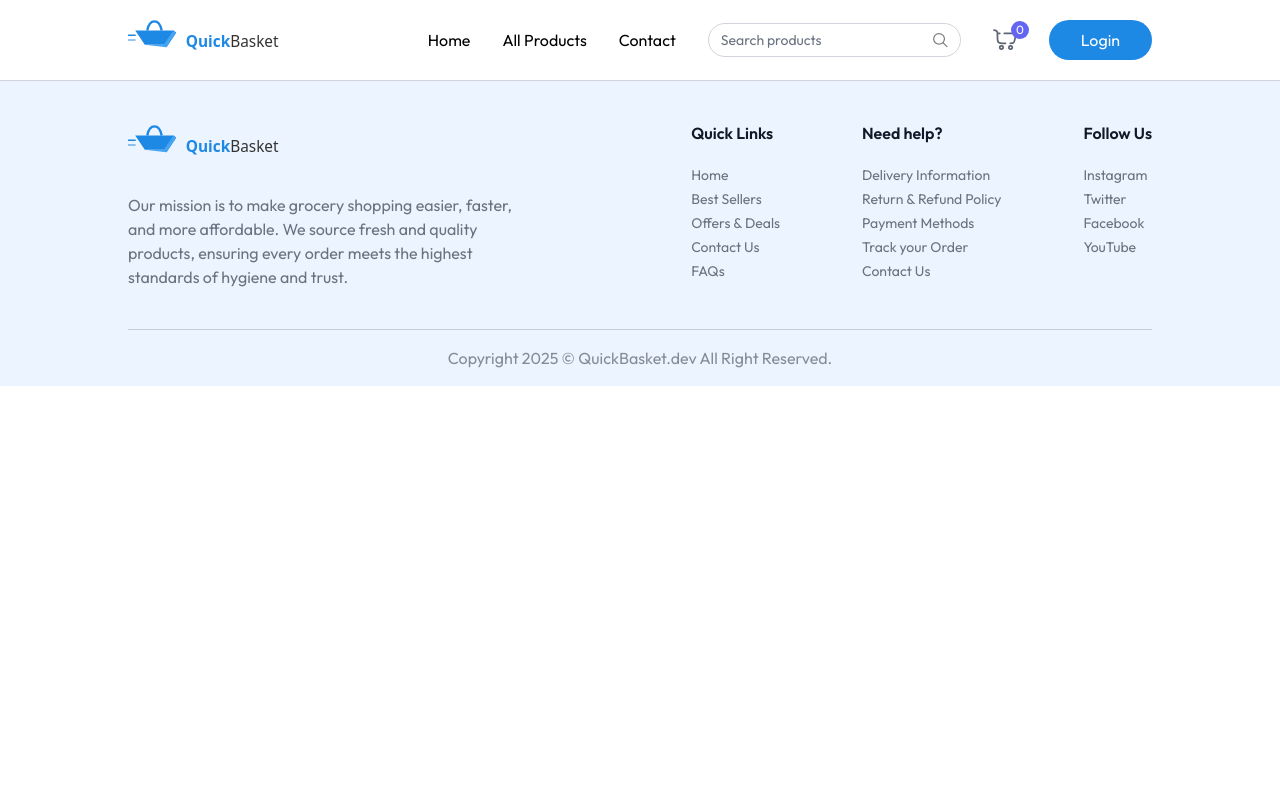
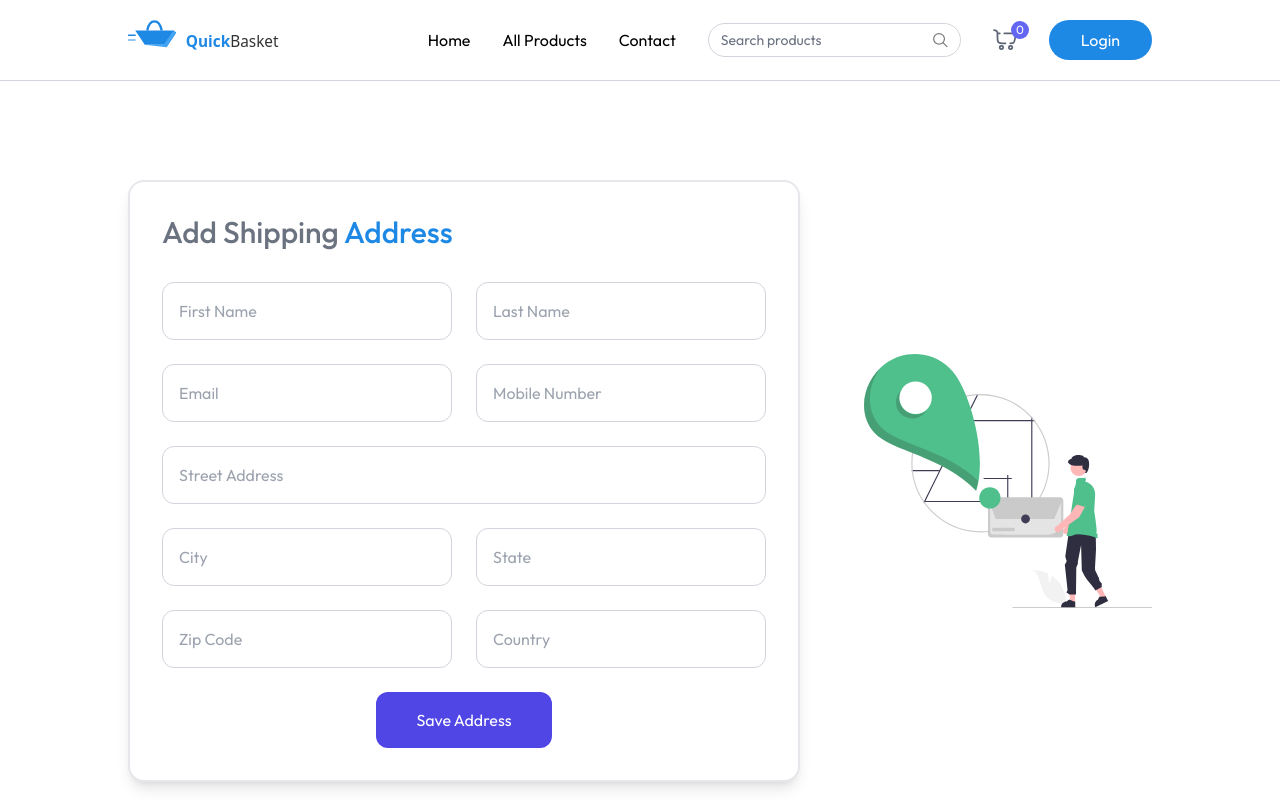
Before and after one commit to Ravi-Katiyar04/QuickBasket, a React (Vite) app in the folder frontend/: page /add-address in a window 1280 px wide. Shown: the top 800 px of the page. Built offline with nearby package versions, Linux system fonts and the light colour scheme.

Commit message:
AddAddress page added

```diff
--- a/frontend/src/App.jsx
+++ b/frontend/src/App.jsx
@@ -10,7 +10,7 @@ import AllProduct from "./pages/AllProduct"
 import ProductCategory from "./pages/ProductCategory"
 import ProductDetails from "./pages/ProductDetails"
 import Cart from "./pages/Cart"
-
+import AddAddress from "./pages/AddAddress"
 const App = () => {
 
   const isSellerPath= useLocation().pathname.includes("seller");
@@ -32,6 +32,8 @@ const App = () => {
           <Route path="/products/:category" element={<ProductCategory />} />
           <Route path="/products/:category/:id" element={<ProductDetails />} />
           <Route path="/cart" element={<Cart />} />
+          <Route path="/add-address" element={<AddAddress />} />
+
 
         </Routes>
       </div>
--- a/frontend/src/context/AppContext.jsx
+++ b/frontend/src/context/AppContext.jsx
@@ -2,6 +2,7 @@ import { createContext, useContext, useState, useEffect } from "react";
 import { useNavigate } from "react-router-dom";
 import { dummyProducts } from "../assets/assets";
 import toast from "react-hot-toast";
+import { dummyAddress } from "../assets/assets";
 
 // Create a context for the app
 // This context will be used to share state and functions across the application
@@ -96,7 +97,6 @@ export const AppContextProvider = ({ children }) => {
         setSearchQuery,
         getCartCount,
         getTotalPrice,
-
     };
 
     return (
--- /dev/null
+++ b/frontend/src/pages/AddAddress.jsx
@@ -0,0 +1,134 @@
+import React, { useState } from "react";
+import {assets} from "../assets/assets";
+
+const AddAddress = () => {
+  const [formData, setFormData] = useState({
+    firstName: "",
+    lastName: "",
+    email: "",
+    street: "",
+    city: "",
+    state: "",
+    zipcode: "",
+    country: "",
+    mobile: "",
+  });
+
+  const handleChange = (e) => {
+    const { name, value } = e.target;
+    setFormData((prev) => ({ ...prev, [name]: value }));
+  };
+
+  const handleSubmit = (e) => {
+    e.preventDefault();
+    console.log("Submitted Address:", formData);
+    // Add API call or state update here
+  };
+
+  return (
+    <div className="min-h-screen  w-full bg-white flex items-center justify-center md:gap-16 py-4 md:py-0">
+      <div className="bg-white border-2 border-gray-200 p-8 rounded-2xl shadow-lg w-full max-w-2xl">
+        <h2 className="text-2xl md:text-3xl font-medium mb-8 text-start text-gray-500">Add Shipping <span className="text-primary">Address</span></h2>
+        <form onSubmit={handleSubmit} className="grid grid-cols-1 md:grid-cols-2 gap-6">
+          <input
+            type="text"
+            name="firstName"
+            placeholder="First Name"
+            value={formData.firstName}
+            onChange={handleChange}
+            className="p-4 border border-gray-300 rounded-xl focus:border-indigo-500 focus:ring-indigo-500"
+            required
+          />
+          <input
+            type="text"
+            name="lastName"
+            placeholder="Last Name"
+            value={formData.lastName}
+            onChange={handleChange}
+            className="p-4 border border-gray-300 rounded-xl focus:border-indigo-500 focus:ring-indigo-500"
+            required
+          />
+          <input
+            type="email"
+            name="email"
+            placeholder="Email"
+            value={formData.email}
+            onChange={handleChange}
+            className="p-4 border border-gray-300 rounded-xl focus:border-indigo-500 focus:ring-indigo-500"
+            required
+          />
+          <input
+            type="tel"
+            name="mobile"
+            placeholder="Mobile Number"
+            value={formData.mobile}
+            onChange={handleChange}
+            className="p-4 border border-gray-300 rounded-xl focus:border-indigo-500 focus:ring-indigo-500"
+            required
+          />
+          <input
+            type="text"
+            name="street"
+            placeholder="Street Address"
+            value={formData.street}
+            onChange={handleChange}
+            className="p-4 border border-gray-300 rounded-xl focus:border-indigo-500 focus:ring-indigo-500 col-span-full"
+            required
+          />
+          <input
+            type="text"
+            name="city"
+            placeholder="City"
+            value={formData.city}
+            onChange={handleChange}
+            className="p-4 border border-gray-300 rounded-xl focus:border-indigo-500 focus:ring-indigo-500"
+            required
+          />
+          <input
+            type="text"
+            name="state"
+            placeholder="State"
+            value={formData.state}
+            onChange={handleChange}
+            className="p-4 border border-gray-300 rounded-xl focus:border-indigo-500 focus:ring-indigo-500"
+            required
+          />
+          <input
+            type="text"
+            name="zipcode"
+            placeholder="Zip Code"
+            value={formData.zipcode}
+            onChange={handleChange}
+            className="p-4 border border-gray-300 rounded-xl focus:border-indigo-500 focus:ring-indigo-500 "
+            required
+          />
+          <input
+            type="text"
+            name="country"
+            placeholder="Country"
+            value={formData.country}
+            onChange={handleChange}
+            className="p-4 border border-gray-300 rounded-xl focus:border-indigo-500 focus:ring-indigo-500"
+            required
+          />
+
+          <button
+            type="submit"
+            className="col-span-full  mx-auto bg-indigo-600 text-white py-4 px-10 rounded-xl hover:bg-indigo-700 transition transform hover:-translate-y-1"
+          >
+            Save Address
+          </button>
+        </form>
+      </div>
+      <div className=" text-center">
+        <img
+          src={assets.add_address_iamge}
+          alt="address"
+          className="w-full h-full hidden md:block"
+        />
+      </div>
+    </div>
+  );
+};
+
+export default AddAddress;
```
